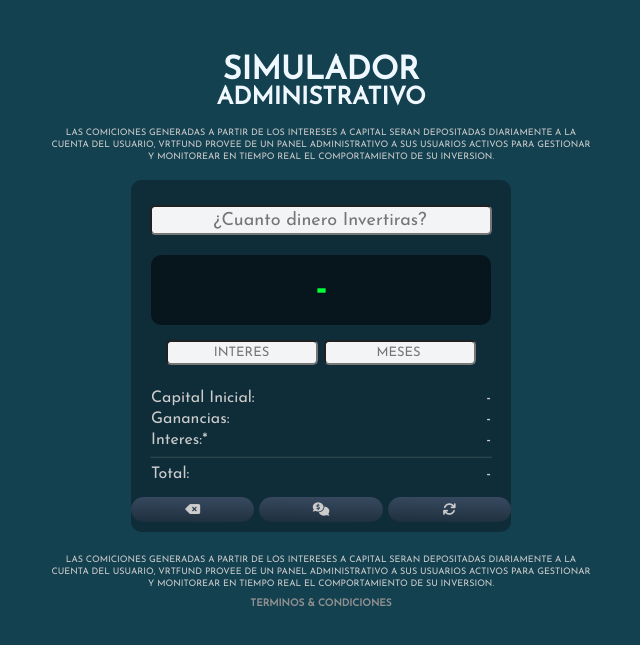
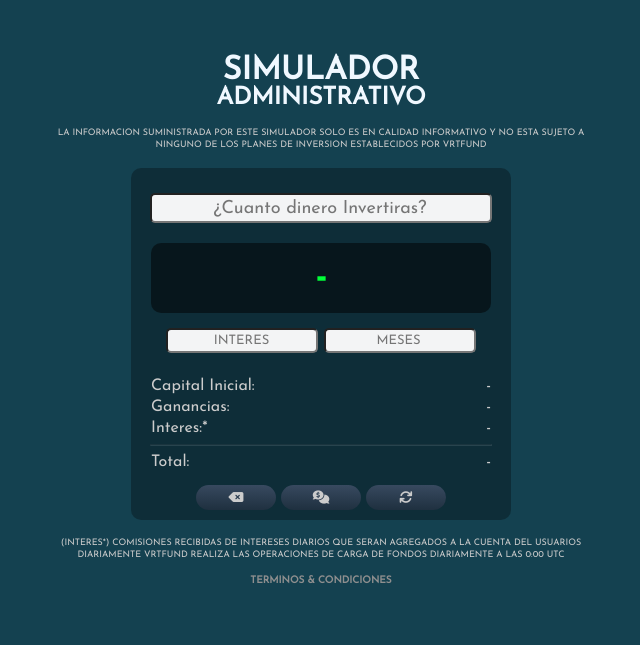
Before and after one commit to savelasquezo/VRT, a Django app: template core/InvestmentFund/templates/home/invest_premium.html in a window 1280 px wide. Shown: the top 645 px of the page, without its empty margins (319-959 px from the left). Run offline with Django 4.2, Linux system fonts and the light colour scheme; the template is opened without the code that fills it, so the values that code supplies are empty.

Commit message:
Ajust GlobalFunctions + SimuladorAdmin

```diff
--- a/core/InvestmentFund/functions.py
+++ b/core/InvestmentFund/functions.py
@@ -1,4 +1,5 @@
 from datetime import datetime
+from django.utils import timezone
 from .models import Usuario, FEE, MINAMMOUNT
 
 def GlobalContext(request):
@@ -10,39 +11,51 @@ def GlobalContext(request):
     """
 
     if request.user.id is not None:
-        user = request.user.id
-        info_user = Usuario.objects.get(id=user)
+        rUser = request.user
+        InfoUser = Usuario.objects.get(id=rUser.id)
 
         date_now_str = datetime.now().strftime("%Y-%m-%d %H:%M:%S")
 
-        date_to_string = info_user.date_expire.strftime('%m/%d/%Y %I:%M %p')
-        days_difference = (info_user.date_expire - info_user.date_joined).days
+        date_to_string = InfoUser.date_expire.strftime('%m/%d/%Y %I:%M %p')
+        days_difference = (InfoUser.date_expire - InfoUser.date_joined).days
 
-        ammount = info_user.ammount
-        interest = info_user.interest
+        now = timezone.now()
+        time_percent = int(((now - InfoUser.date_joined).days/days_difference)*100)
+
+        ammount = InfoUser.ammount
+        interest = InfoUser.interest
         dayli_interest = interest/(100*30)
         total_dayli_interest = int(ammount*dayli_interest)
 
-        available = info_user.available
+        available = InfoUser.available
 
         max_profit = int(ammount*dayli_interest*days_difference)
 
-        ref_available = info_user.ref_available
+        ref_available = InfoUser.ref_available
 
-        cash_total = info_user.total_interest + info_user.total_ref
-        total_paid = info_user.paid + info_user.ref_paid
+        cash_total = InfoUser.total_interest + InfoUser.total_ref
+        total_paid = InfoUser.paid + InfoUser.ref_paid
 
         try:
-            percent = min(info_user.total_interest/max_profit,1)*100
+            knobvalue = int(min(InfoUser.total_interest/ammount,1)*100)
+            percent = round(((InfoUser.total_interest/ammount)*100),2)
+
+            if percent >= 100:
+                knobtext = str(percent/100)+"x"
+
+            if percent < 100:
+                knobtext = str(percent)+"%"
+
+
         except ZeroDivisionError:
             percent = 0
 
         return {
-            'username':info_user.username,              #//Nombre de Usuario
-            'email':info_user.email,                    #//Correo Electronico
-            'full_name':info_user.full_name,            #//Nombre
-            'bank':info_user.bank,                      #//Banco
-            'bank_account':info_user.bank_account,      #//Cuenta Bancaria
+            'username':InfoUser.username,               #//Nombre de Usuario
+            'email':InfoUser.email,                     #//Correo Electronico
+            'full_name':InfoUser.full_name,             #//Nombre
+            'bank':InfoUser.bank,                       #//Banco
+            'bank_account':InfoUser.bank_account,       #//Cuenta Bancaria
             'fee':FEE,                                  #//Impuesto
             'min_ammount': MINAMMOUNT,                  #//$Min-Retiro
             'ammount':ammount,                          #//Inversion Inicial
@@ -53,7 +66,9 @@ def GlobalContext(request):
             'ref_available': ref_available,             #//Disponible Comiciones
             'cash_total':cash_total,                    #//Total -> Intereses + Comiciones
             'date_expire': date_to_string,              #//Fecha Finalizacion
-            'percent': int(percent),                    #//Porcentaje de Avance ->"Only Intereses"
+            'knobvalue':knobvalue,                      #//Valor WidgetBar
+            'knobtext': knobtext,                       #//Porcentaje de Avance ->"Only Intereses"
+            'time_percent':time_percent,                #//Porcentaje de Avance Tiempo
             'max_profit':max_profit,                    #//Maximo Beneficio Posible
             'date_now_str': date_now_str                #//Hora/Fecha Actual
             }
--- a/core/InvestmentFund/static/css/home.css
+++ b/core/InvestmentFund/static/css/home.css
@@ -430,6 +430,7 @@ button.link-title:hover{color: #61CE70;}
   align-items: center;
   text-align: center;
 }.info-investment h1{margin-bottom:20px}.investment-bottom{margin-top: 10px;}
+.info-investment-bottom{margin: 5px;}
 
 .info-investment h3{
   font-size: xx-small;
@@ -439,7 +440,7 @@ button.link-title:hover{color: #61CE70;}
   font-weight: lighter;
   text-align: center;
 }.info-investment h2{margin-top: 7px;}
-.invest-legal h5{color: #8f8f8f;font-size: x-small;margin-top: 5px;transition: 0.5s all;}
+.invest-legal h5{color: #8f8f8f;font-size: x-small;margin-top: 5px;transition: 0.5s all; text-align: center;}
 .invest-legal h5:hover{color: rgb(130, 260, 140);}
 
 .button-investment-container{
@@ -1084,7 +1085,7 @@ button.link-title:hover{color: #61CE70;}
 
 /* Simulador section start */
 .inv-output{width: 380px;}
-.button-investment{width: 380px;}
+
 /* Simulador section end */
 
 /* Beneficios section start */
--- a/core/InvestmentFund/static/css/styles.css
+++ b/core/InvestmentFund/static/css/styles.css
@@ -183,6 +183,12 @@ body{margin: 0;background: #ccc;}
   margin-top: 40px;
   margin-bottom: -120px;
   text-align: center
+}
+.dial-value h1{
+  text-align: center;
+  padding: 0;
+  margin: -170px 0 30px 0;
+  font-size:xx-large;
 }
 
 .contect {
--- a/core/InvestmentFund/static/js/jquery_bar.js
+++ b/core/InvestmentFund/static/js/jquery_bar.js
@@ -9,7 +9,7 @@ $(document).ready(function() {
       'angleArc': 180,
       'angleOffset': -90,
       'textY': -20,
-      'displayInput':true,
+      'displayInput':false,
       'fgColor':"#17570e",
       'inputColor':"#292c2f",
       'release':function(v) {$("p");},
--- a/core/InvestmentFund/templates/home/invest_premium.html
+++ b/core/InvestmentFund/templates/home/invest_premium.html
@@ -19,9 +19,8 @@
 <div class="info-investment">
     <h1>SIMULADOR</h1>
     <h2>ADMINISTRATIVO</h2><br>
-    <h3>Las comiciones generadas a partir de los intereses a capital seran depositadas diariamente a la cuenta del usuario,
-        VRTFund provee de un panel administrativo a sus usuarios activos para gestionar y monitorear en tiempo real el
-        comportamiento de su inversion.
+    <h3>La Informacion suministrada por este simulador solo es en calidad
+        informativo y no esta sujeto a ninguno de los planes de inversion establecidos por VRTFund
     </h3>
 </div>
 <div class="container-inv">
@@ -58,13 +57,12 @@
         </div>
     </div>
 </div>
-<div class="info-investment investment-bottom">
-    <h3>Las comiciones generadas a partir de los intereses a capital seran depositadas diariamente a la cuenta del usuario,
-        VRTFund provee de un panel administrativo a sus usuarios activos para gestionar y monitorear en tiempo real el
-        comportamiento de su inversion.
+<div class="info-investment info-investment-bottom">
+    <h3>(Interes*) Comisiones recibidas de intereses diarios que seran agregados a la cuenta del usuarios diariamente
+        VRTFund realiza las operaciones de carga de fondos diariamente a las 0:00 UTC
     </h3>
-    <a class="invest-legal" href="{% url 'Legal' %}"><h5>TERMINOS & CONDICIONES</h5></a>
 </div>
+<a class="invest-legal" href="{% url 'Legal' %}"><h5>TERMINOS & CONDICIONES</h5></a>
 {% endblock %}
 </body>
 </html>
--- a/core/InvestmentFund/templates/home/investment.html
+++ b/core/InvestmentFund/templates/home/investment.html
@@ -67,9 +67,8 @@
     </div>
 </div>
 <div class="info-investment investment-bottom">
-    <h3>Las comisiones generadas a partir de los intereses a capital serán depositadas diariamente a la cuenta del usuario,
-        VRTFund provee de un panel administrativo a sus usuarios activos para gestionar y monitorear en tiempo real el
-        comportamiento de su inversión.
+    <h3>(Interes*) Comisiones recibidas de intereses diarios que seran agregados a la cuenta del usuarios diariamente
+        VRTFund realiza las operaciones de carga de fondos diariamente a las 0:00 UTC
     </h3>
     <a class="invest-legal" href="{% url 'Legal' %}"><h5>TERMINOS & CONDICIONES</h5></a>
 </div>
```
Also changed, not shown: core/InvestmentFund/templates/interface/interface.html (+3 -4 lines).
